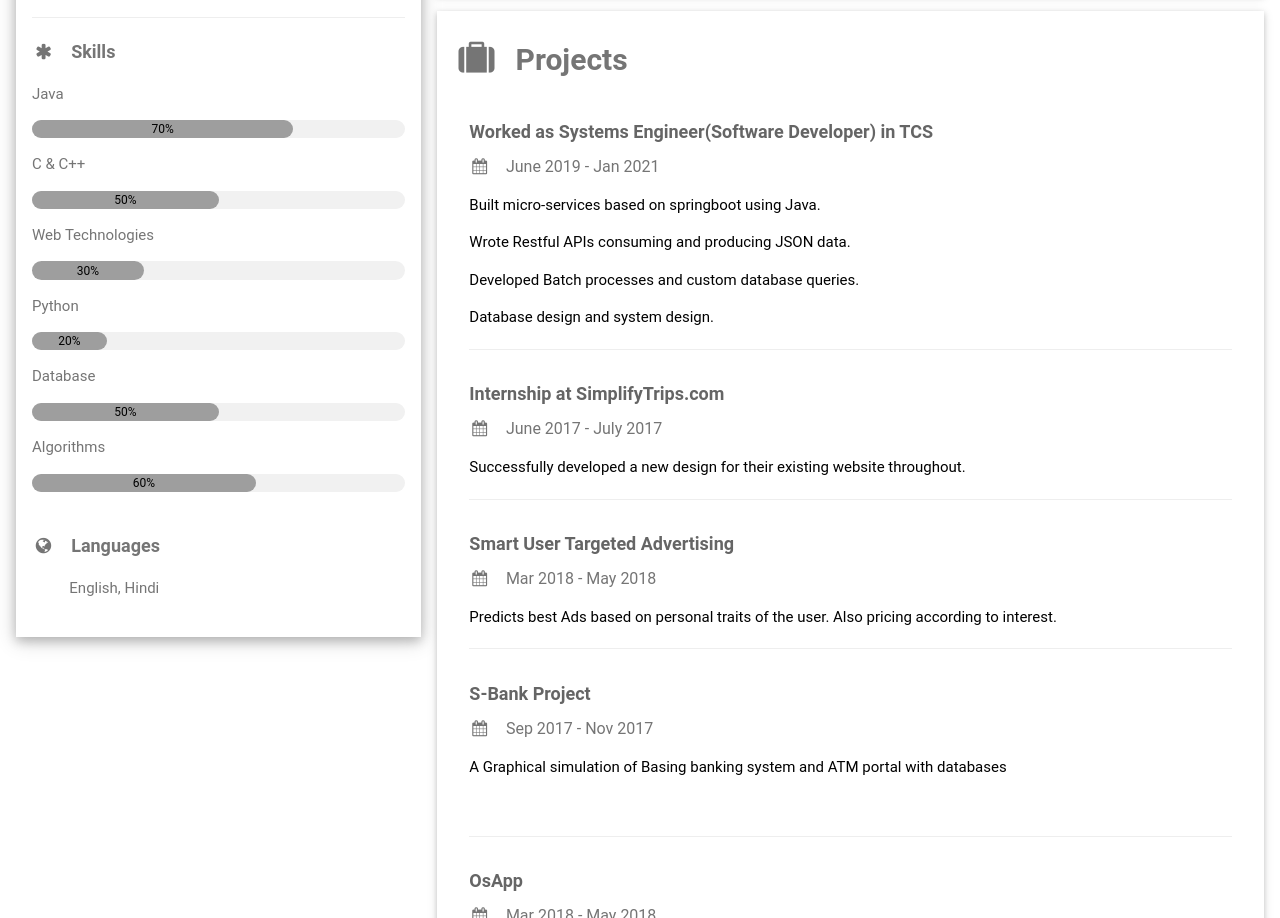
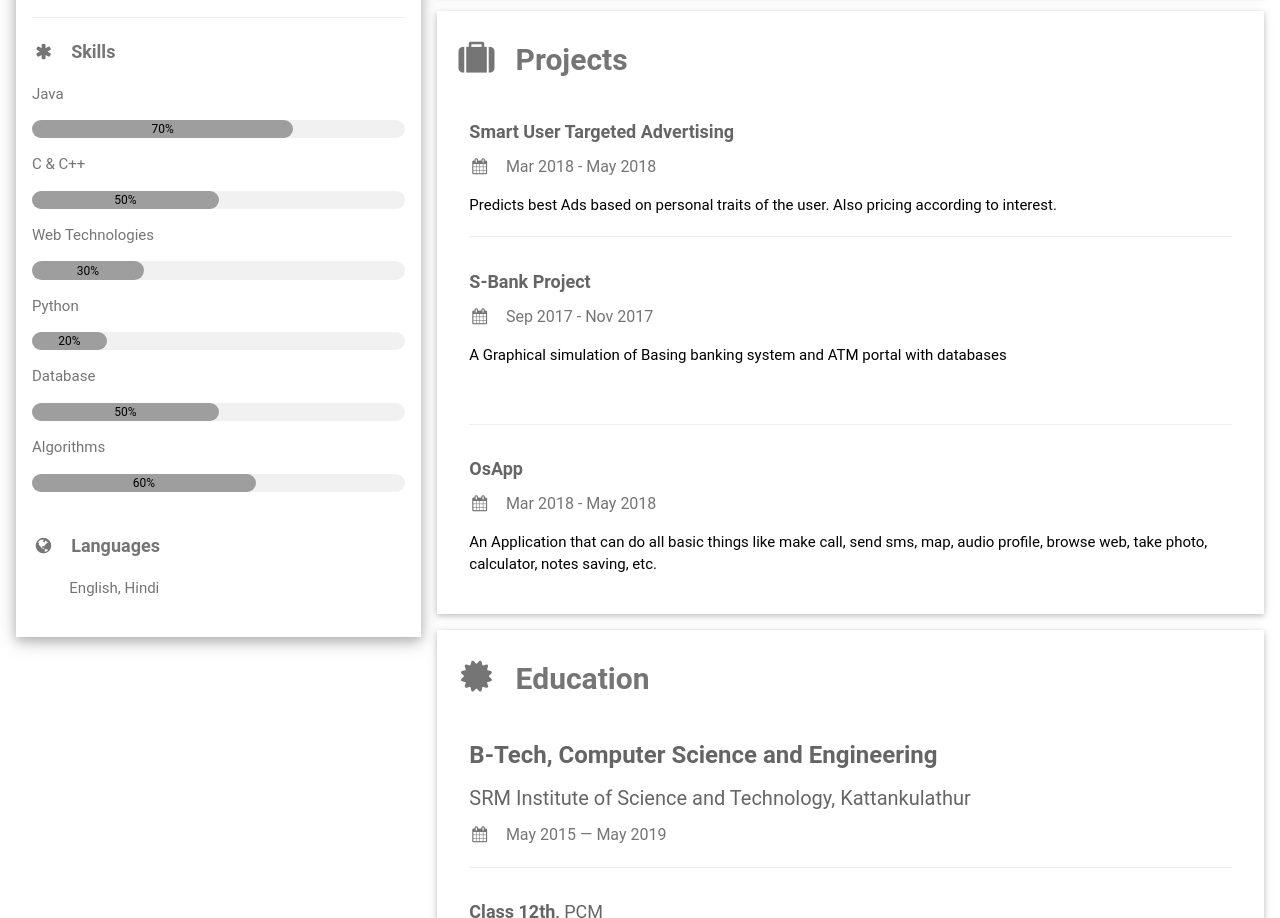
Before and after one commit to saransh808/saransh, a plain HTML site: page index.html in a window 1280 px wide. Shown: the part 793-1711 px from the top of the page. Drawn offline with Linux system fonts and the light colour scheme.

Commit message:
removed duplicate experience details from project section

```diff
--- a/index.html
+++ b/index.html
@@ -122,23 +122,6 @@ html,body,h1,h2,h3,h4,h5,h6 {font-family: "Roboto", sans-serif}
         <h2 class="w3-text-grey w3-padding-16"><i class="fa fa-suitcase fa-fw w3-margin-right w3-xxlarge w3-text-grey"></i><b>Projects</b></h2>
 
         <div class="w3-container">
-          <h5 class="w3-opacity"><b>Worked as Systems Engineer(Software Developer) in TCS</b></h5>
-          <h6 class="w3-text-grey"><i class="fa fa-calendar fa-fw w3-margin-right"></i>June 2019 - Jan 2021</h6>
-          <p>Built micro-services based on springboot using Java.</p>
-            <p>Wrote Restful APIs consuming and producing JSON data.</p>
-            <p>Developed Batch processes and custom database queries.</p>
-            <p>Database design and system design.</p>
-          <hr>
-        </div>
-
-        <div class="w3-container">
-          <h5 class="w3-opacity"><b>Internship at SimplifyTrips.com</b></h5>
-          <h6 class="w3-text-grey"><i class="fa fa-calendar fa-fw w3-margin-right"></i>June 2017 - July 2017</h6>
-          <p>Successfully developed a new design for their existing website throughout.</p>
-          <hr>
-        </div>
-
-        <div class="w3-container">
           <h5 class="w3-opacity"><b>Smart User Targeted Advertising</b></h5>
           <h6 class="w3-text-grey"><i class="fa fa-calendar fa-fw w3-margin-right"></i>Mar 2018 - May 2018</h6>
           <p>Predicts best Ads based on personal traits of the user. Also pricing according to interest.</p>
```
